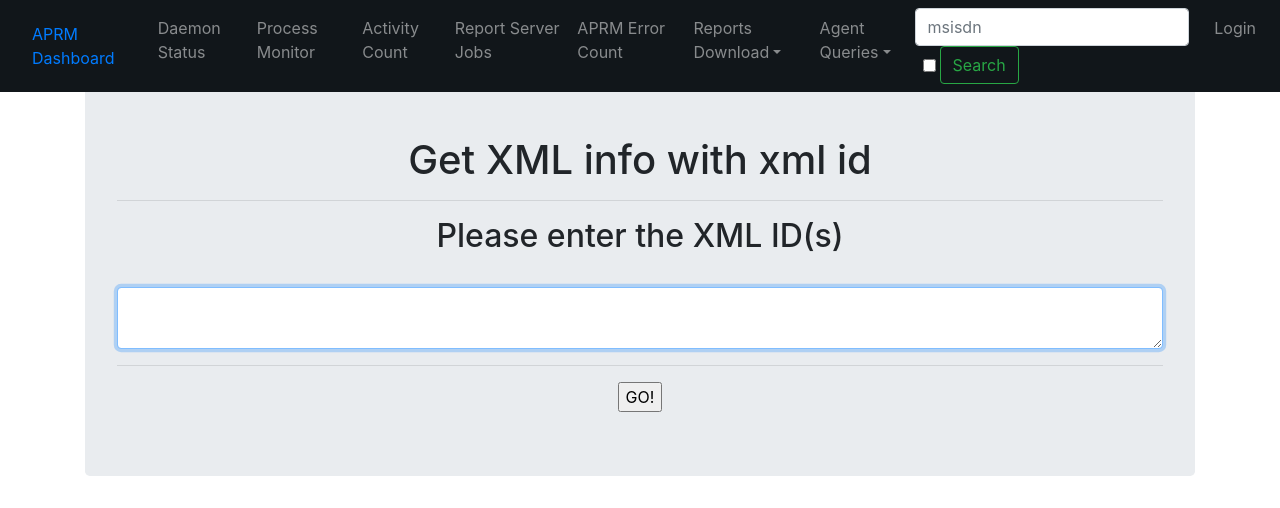
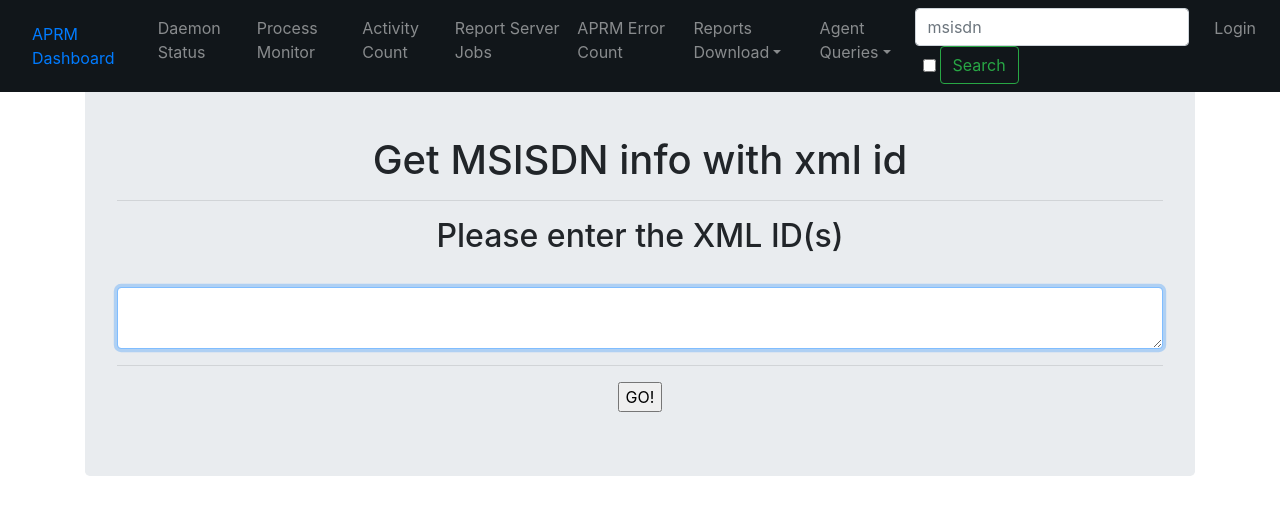
Before and after one commit to dyonatan8472/APRMpcDashboard, a Django app: page /a_prm/get_xml_id/ in a window 1280 px wide. Shown: the top 508 px of the page. Run offline with Django 3.2, Linux system fonts and the light colour scheme; some libraries are stand-ins or nearby versions.

Commit message:
Updated navbar for xml_id correct display

```diff
--- a/ngn_project/a_prm/templates/a_prm/xml_id_details.html
+++ b/ngn_project/a_prm/templates/a_prm/xml_id_details.html
@@ -3,7 +3,7 @@
 {% block body_block %}
 <div class="container">
     <div class="jumbotron text-center">
-        <h1>Get XML info with xml id</h1>
+        <h1>Get MSISDN info with xml id</h1>
         <hr>
         <h2>Please enter the XML ID(s)</h2>
         </br>
--- a/ngn_project/templates/navbar.html
+++ b/ngn_project/templates/navbar.html
@@ -58,7 +58,7 @@
         <div class="dropdown-menu">
           <a href="{% url 'a_prm:agent_details' %}" class="dropdown-item">APRM Agent Details</a>
           <a href="{% url 'a_prm:get_agent_id' %}" class="dropdown-item">Get Agent id with oa_id</a>
-          <a href="{% url 'a_prm:get_xml_id' %}" class="dropdown-item">Get XML info with xml id</a>
+          <a href="{% url 'a_prm:get_xml_id' %}" class="dropdown-item">Get MSISDN info with xml id</a>
         </div>
       </li>
       {% if user.is_authenticated %}
```
